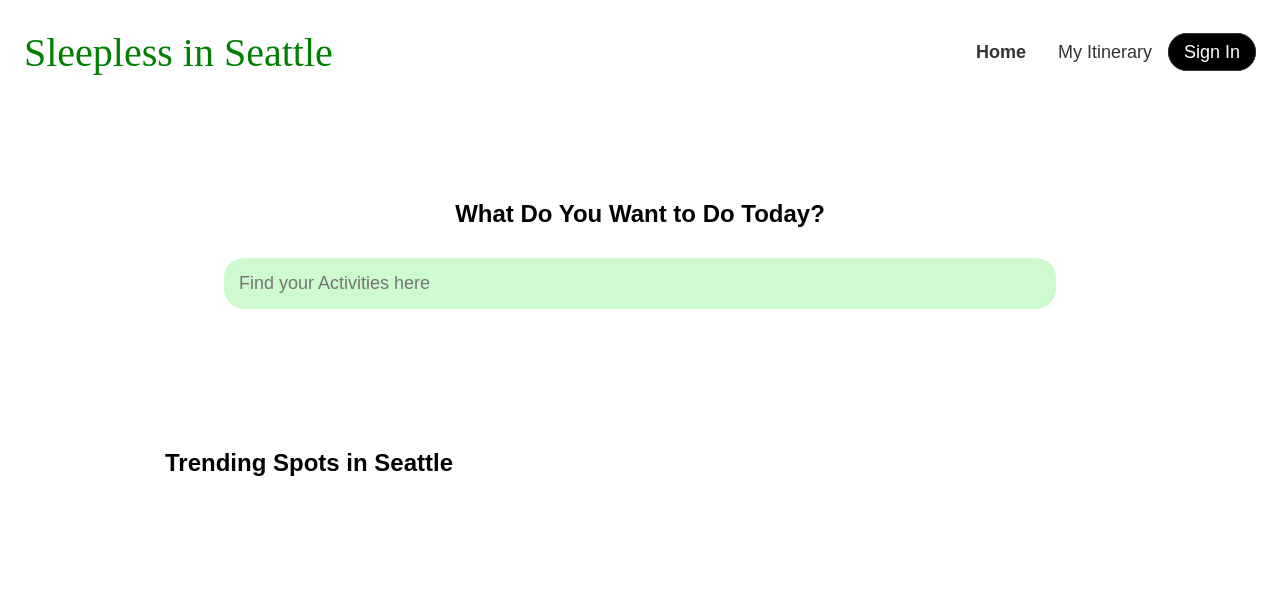
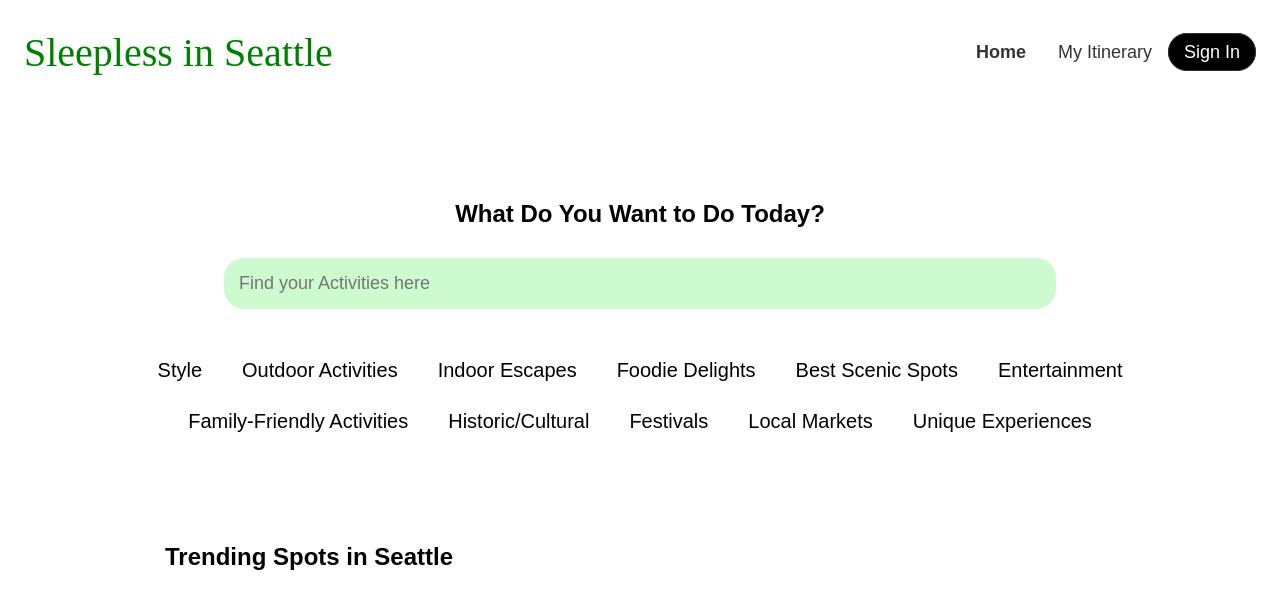
Before and after one commit to info340b-wi24/project-group5, a React (Create React App) app: page / in a window 1280 px wide. Shown: the top 608 px of the page. Built offline with nearby package versions, Linux system fonts and the light colour scheme.

Commit message:
added a 4th component Categories

```diff
--- a/src/App.js
+++ b/src/App.js
@@ -1,6 +1,7 @@
 import React from 'react';
 import Navbar from './components/NavBar';
 import SearchBar from './components/SearchBar';
+import Categories from './components/Categories';
 import FlexBoxes from './components/FlexBoxes';
 import './index.css';
 
@@ -9,6 +10,7 @@ function App() {
     <div>
       <Navbar />
       <SearchBar />
+      <Categories />
       <FlexBoxes />
     </div>
   );
--- /dev/null
+++ b/src/components/Categories.js
@@ -0,0 +1,26 @@
+import React from 'react';
+
+const Categories = () => {
+    return (
+        <section className="categories">
+            <ul className="categories_top">
+                <li>Style</li>
+                <li>Outdoor Activities</li>
+                <li>Indoor Escapes</li>
+                <li>Foodie Delights</li>
+                <li>Best Scenic Spots</li>
+                <li>Entertainment</li>
+            </ul>
+
+            <ul className="categories_bottom">
+                <li>Family-Friendly Activities</li>
+                <li>Historic/Cultural</li>
+                <li>Festivals</li>
+                <li>Local Markets</li>
+                <li>Unique Experiences</li>
+            </ul>
+        </section>
+    );
+};
+
+export default Categories;
```
Also changed, not shown: src/components/FlexBoxes.js (line endings or trailing spaces).
